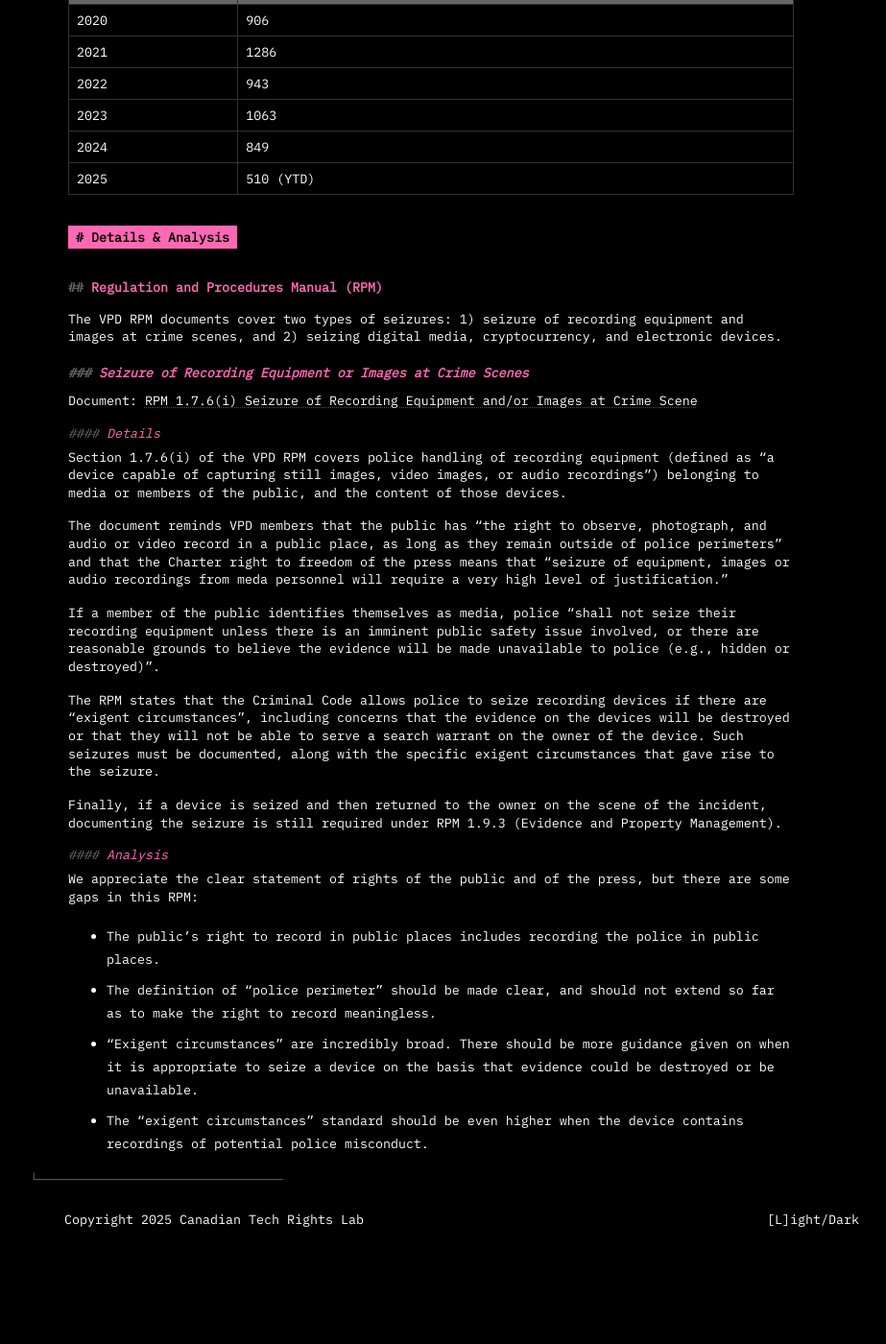
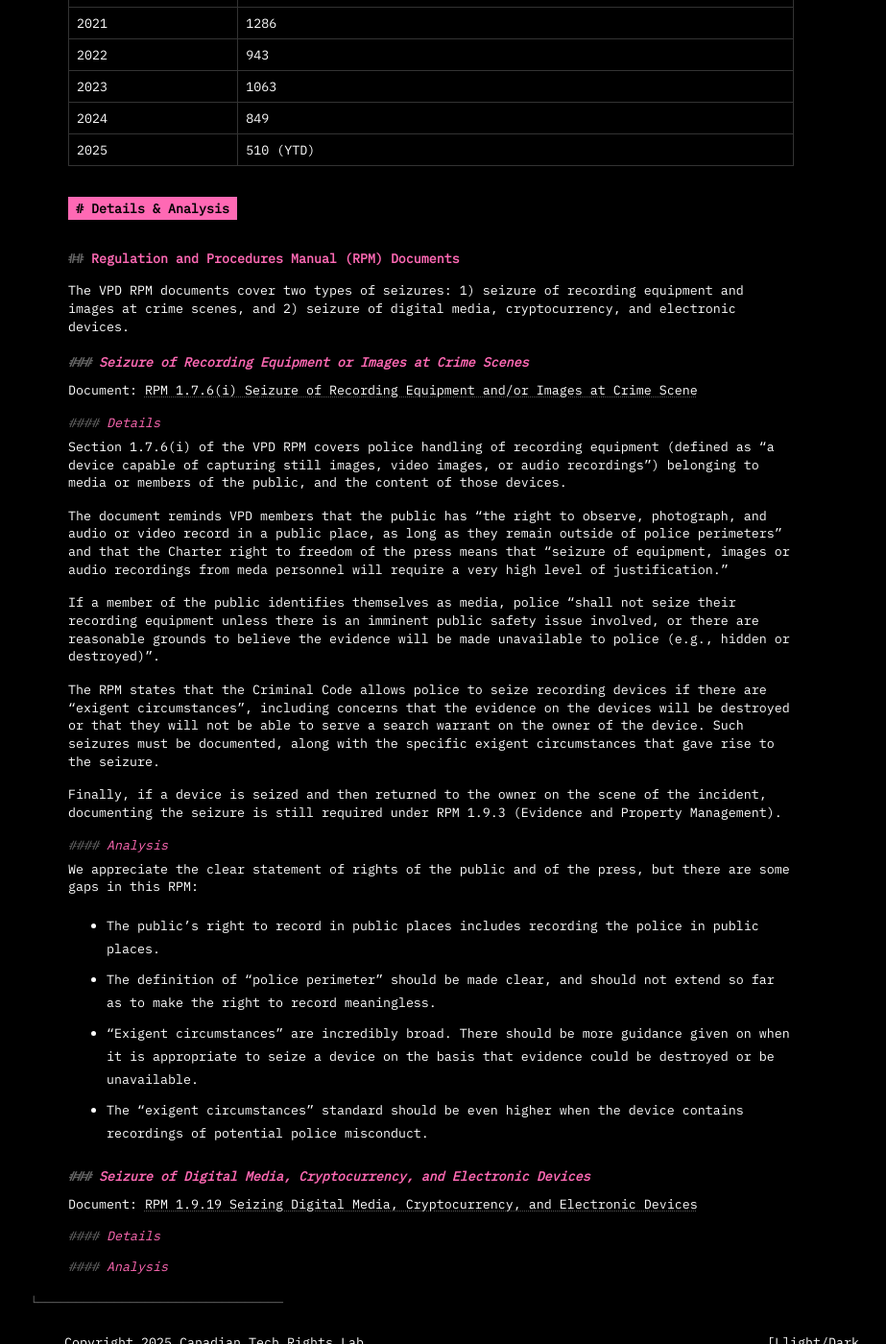
Before and after one commit to gmcmullen/takectrl.ca, a Jekyll site: the page built from _posts/2025-11-21-vpd-electronic-device-search-foi-request.md, in a window 1280 px wide and 1400 px high, scrolled down 1752 px. Shown: the whole window at 96% size, without its empty margins (357-1280 px from the left). Built offline with Jekyll 4.4.1, drawn with Linux system fonts in a browser that asks for light colours; before the commit the page ends 3055 px from its top, so only the background shows below that; some of the changed text lies outside the part shown.

Commit message:
Update Blog Posts “2025-11-21-vpd-electronic-device-search-foi-request”

```diff
--- a/_posts/2025-11-21-vpd-electronic-device-search-foi-request.md
+++ b/_posts/2025-11-21-vpd-electronic-device-search-foi-request.md
@@ -9,63 +9,64 @@
 
 In August 2025, we made access to information and freedom of information requests to the Royal Canadian Mounted Police (RCMP), Canada Border Services Agency (CBSA), and Vancouver Police Department (VPD). We [requested](https://takectrl.ca/projects/device-searches/) information on their policies and procedures for the search and seizure of electronic devices.
 
-You'll find the information we received from the VPD under the heading "Response". We will provide analysis and commentary under the heading "Analysis".
+You'll find the information we received from the VPD under the heading "Response". We will provide summaries and analysis under the heading "Details & Analysis".
 
 # Response
 
-#﻿# Overview
+## Overview
 
 The VPD provided a staged response:
-- October 3, 2025: Two pages from its Regulation and Procedures Manual (RPM).
-- November 19, 2025: A list of vendors that provide tools used by its Digital Forensic Unit and a table showing how many searches were conducted per year.
+
+* October 3, 2025: Two pages from its Regulation and Procedures Manual (RPM).
+* November 19, 2025: A list of vendors that provide tools used by its Digital Forensic Unit and a table showing how many searches were conducted per year.
 
 We still hope to receive technical documentation, manuals, training materials, promotional materials, contracts, and purchase orders under 2(b) of the initial request.
 
-## October 3, 2025
+### October 3, 2025
 
 The VPD provided two pages from its Regulation and Procedures Manual (RPM):
 
 * [RPM 1.7.6(i) Seizure of Recording Equipment and/or Images at Crime Scene](/files/2025-FOI-VPD-Device-Search/RPM-1.7.6(i)-Seizure-of-Recording-Equipment.pdf)
 * [RPM 1.9.19 Seizing Digital Media, Cryptocurrency, and Electronic Devices](/files/2025-FOI-VPD-Device-Search/RPM-1.9.19-Seizing-Digital-Media-Cryptocurrency-and-Electronic-Devices.pdf)
 
-We will provide a summary of those documents at a later date.
-
-## November 19, 2025
+### November 19, 2025
 
 The VPD provided a list of vendors that provide tools used by its Digital Forensics Unit (DFU):
-- Cellebrite
-- Magnet Forensics
-- MSAB (Micro Systemation AB)
-- SCG Canada
-- Digital Intelligence
-- Arsenal Recon
-- XWays
-- Final Data
-- Passware
-- Deepspar
-- OpenText
+
+* Cellebrite
+* Magnet Forensics
+* MSAB (Micro Systemation AB)
+* SCG Canada
+* Digital Intelligence
+* Arsenal Recon
+* XWays
+* Final Data
+* Passware
+* Deepspar
+* OpenText
 
 VPD broke out its searches into three categories of search authorities:
-- Judicial authorization (90%+)
-- Consent (9%+)
-- Coroner's Act (1%)
+
+* Judicial authorization (90%+)
+* Consent (9%+)
+* Coroner's Act (1%)
 
 VPD also provided a table breaking down the number of searches conducted by DFU each year. It noted the figures provided represent the number of times a tool was used, not the number of devices. For example, a server with 3 SSDs would count as 1 entry in evidence, but would count as 3 searches in this table.
 
 | **Year** | **Number of Searches** |
-|-------|------------------------|
-| 2020  |    906 |
-| 2021  |   1286 |
-| 2022  |    943 |
-| 2023  |   1063 |
-| 2024  |    849 |
-| 2025  |    510 (YTD) |
+| -------- | ---------------------- |
+| 2020     | 906                    |
+| 2021     | 1286                   |
+| 2022     | 943                    |
+| 2023     | 1063                   |
+| 2024     | 849                    |
+| 2025     | 510 (YTD)              |
 
 # Details & Analysis
 
-## Regulation and Procedures Manual (RPM)
+## Regulation and Procedures Manual (RPM) Documents
 
-The VPD RPM documents cover two types of seizures: 1) seizure of recording equipment and images at crime scenes, and 2) seizing digital media, cryptocurrency, and electronic devices.
+The VPD RPM documents cover two types of seizures: 1) seizure of recording equipment and images at crime scenes, and 2) seizure of digital media, cryptocurrency, and electronic devices.
 
 ### Seizure of Recording Equipment or Images at Crime Scenes
 
@@ -87,7 +88,15 @@
 
 We appreciate the clear statement of rights of the public and of the press, but there are some gaps in this RPM:
 
-- The public's right to record in public places includes recording the police in public places.
-- The definition of "police perimeter" should be made clear, and should not extend so far as to make the right to record meaningless.
-- "Exigent circumstances" are incredibly broad. There should be more guidance given on when it is appropriate to seize a device on the basis that evidence could be destroyed or be unavailable.
-- The "exigent circumstances" standard should be even higher when the device contains recordings of potential police misconduct.
+* The public's right to record in public places includes recording the police in public places.
+* The definition of "police perimeter" should be made clear, and should not extend so far as to make the right to record meaningless.
+* "Exigent circumstances" are incredibly broad. There should be more guidance given on when it is appropriate to seize a device on the basis that evidence could be destroyed or be unavailable.
+* The "exigent circumstances" standard should be even higher when the device contains recordings of potential police misconduct.
+
+### Seizure of Digital Media, Cryptocurrency, and Electronic Devices
+
+Document: [RPM 1.9.19 Seizing Digital Media, Cryptocurrency, and Electronic Devices](/files/2025-FOI-VPD-Device-Search/RPM-1.9.19-Seizing-Digital-Media-Cryptocurrency-and-Electronic-Devices.pdf)
+
+#### Details
+
+#### Analysis
```
